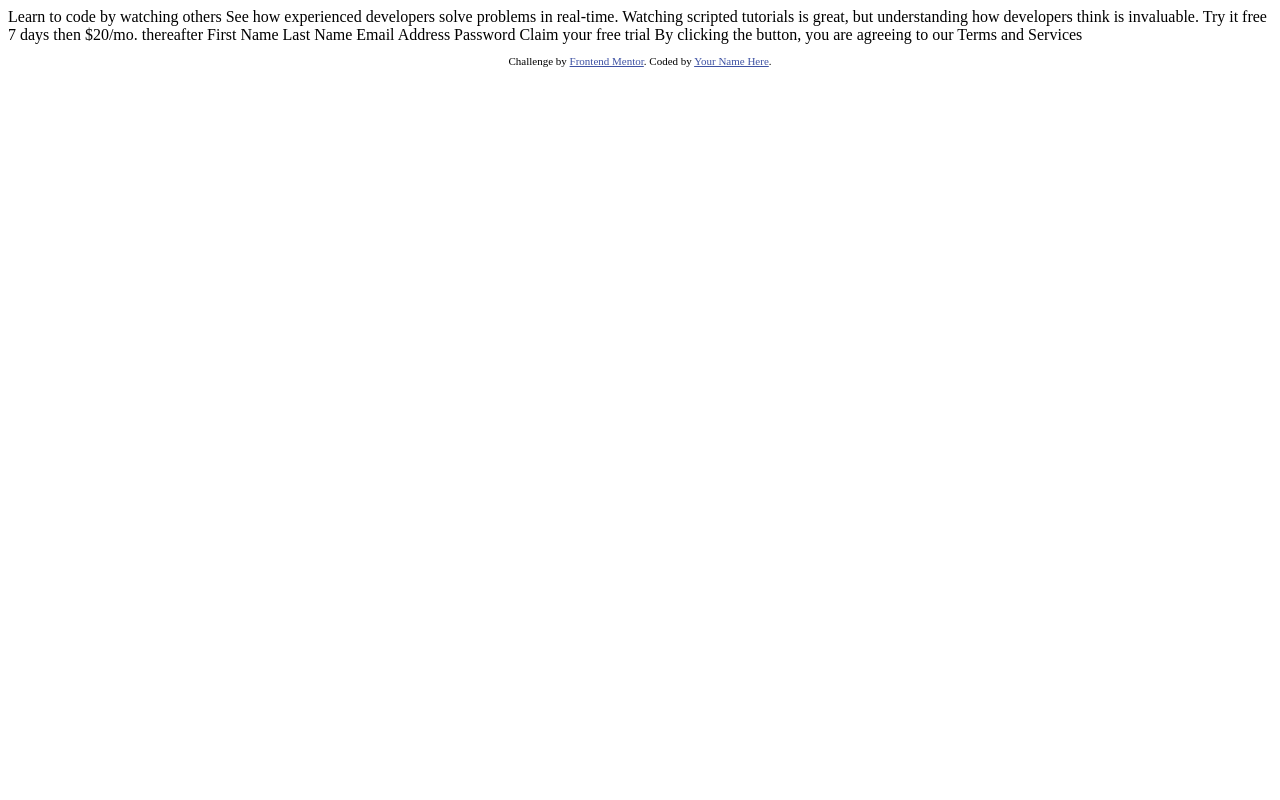
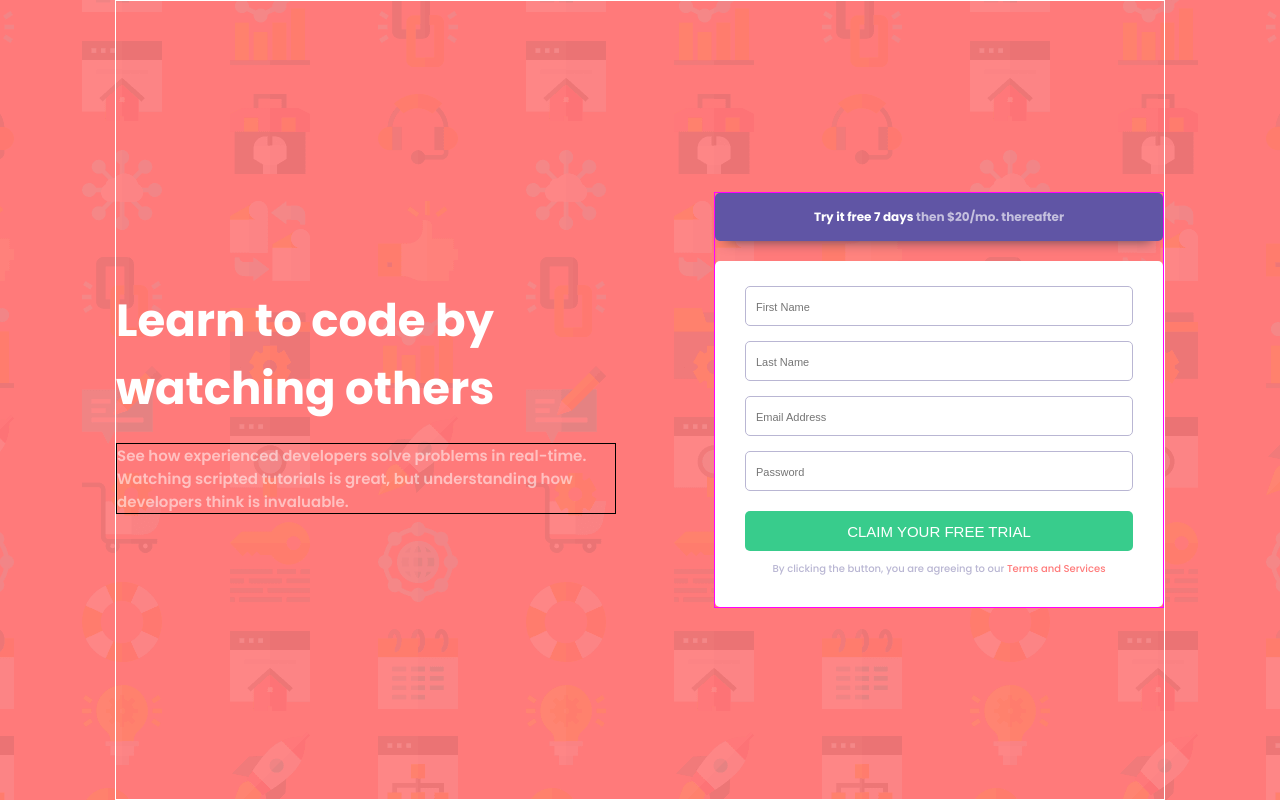
Before and after one commit to Ivondaniela1607/intro-component, a plain HTML site: page index.html in a window 1280 px wide. Drawn offline with Linux system fonts and the light colour scheme.

Commit message:
finish style

```diff
--- a/css/style.css
+++ b/css/style.css
@@ -0,0 +1,156 @@
+*{
+  padding: 0;
+  margin: 0;
+  box-sizing: border-box;
+}
+
+html{
+  font-size: 62.5%;
+  font-family: 'Poppins', sans-serif;
+}
+
+:root{
+  /* ### Primary */
+
+  --Red: hsl(0, 100%, 74%);
+  --Green: hsl(154, 59%, 51%);
+
+/* ### Accent */
+
+  --Blue: hsl(248, 32%, 49%);
+
+/* ### Neutral */
+
+  --Dark-Blue: hsl(249, 10%, 26%);
+  --Grayish-Blue: hsl(246, 25%, 77%);
+
+}
+
+body{
+  font-size: 1.6rem;
+  background-image: url('../images/bg-intro-desktop.png');
+  background-color: var(--Red);
+  background-size: cover;
+  background-repeat: no-repeat;
+  background-position: center;
+  height: 100vh;
+}
+
+.main{
+  border: 1px white solid;
+  width: 90%;
+  max-width: 1050px;
+  min-width: 370px;
+  margin: 0 auto;
+  display: flex;
+  align-items: center;
+  justify-content: space-between;
+  height: 100vh;
+
+}
+
+.main h1{
+  color: white;
+  font-size: 4.5rem;
+}
+
+.detail-content{
+  width: 50%;
+  max-width: 500px;
+  min-width: 370px;
+}
+
+.detail-content p{
+  border: 1px black solid;
+  font-size: 1.5rem;
+  font-weight: 600;
+  color: rgba(255, 255, 255, 0.527);
+  max-width: 800px;
+  min-width: 370px;
+  margin-top: 20px;
+}
+
+.form-content{
+  border: 1px fuchsia solid;
+  width: 75%;
+  max-width: 450px;
+
+}
+
+.free{
+
+  background-color: var(--Blue);
+  border-radius: 5px;
+  padding: 15px 0;
+  display: flex;
+  justify-content: center;
+  align-items: center;
+  margin-bottom: 20px;
+
+  -webkit-box-shadow: 0px 10px 14px -11px rgba(62,60,73,1);
+  -moz-box-shadow: 0px 10px 14px -11px rgba(62,60,73,1);
+  box-shadow: 0px 10px 14px -11px rgba(62,60,73,1);
+
+}
+
+.free span{
+  color: rgba(255, 255, 255, 0.63);
+}
+
+.form-content a{
+  color: white;
+  font-size: 1.2rem;
+  text-decoration: none;
+  font-weight: bold;
+}
+
+.form-detail{
+  border: none;
+  border-radius: 5px;
+  background-color: white;
+  padding: 10px 30px 30px;
+}
+
+.form-detail input{
+  width: 100%;
+  height: 40px;
+  border-radius: 5px;
+  border: 1px var(--Grayish-Blue) solid;
+  outline: none;
+  margin-top: 15px;
+  padding-left: 10px;
+
+}
+
+::placeholder{
+
+  font-size: 1.1rem;
+
+}
+
+.form-detail button{
+  background-color: var(--Green);
+  cursor: pointer;
+  height: 40px;
+  border: none;
+  border-radius: 5px;
+  width: 100%;
+  margin-top: 20px;
+  color: white;
+  text-transform: uppercase;
+  font-size: 1.5rem;
+  font-weight: 400;
+
+}
+
+.form-detail p{
+  font-size: 1.0rem;
+  color: var(--Grayish-Blue);
+  font-weight: 500;
+  text-align: center;
+  margin-top: 10px;
+}
+
+.form-detail span{
+  color: var(--Red);
+}
--- a/index.html
+++ b/index.html
@@ -7,7 +7,9 @@
   <link rel="icon" type="image/png" sizes="32x32" href="./images/favicon-32x32.png">
 
   <title>Frontend Mentor | Intro component with sign up form</title>
-
+  <link rel="preconnect" href="https://fonts.gstatic.com">
+  <link href="https://fonts.googleapis.com/css2?family=Poppins:wght@400;500;600;700&display=swap" rel="stylesheet">
+  <link rel="stylesheet" href="css/style.css">
   <!-- Feel free to remove these styles or customise in your own stylesheet 👍 -->
   <style>
     .attribution { font-size: 11px; text-align: center; }
@@ -16,27 +18,36 @@
 </head>
 <body>
 
-  Learn to code by watching others
+  <main class="main">
+    <section class="detail-content">
+      <h1>Learn to code by <br> watching others</h1>
+      <p>See how experienced developers solve problems in real-time. Watching scripted tutorials is great,
+        but understanding how developers think is invaluable. </p>
 
-  See how experienced developers solve problems in real-time. Watching scripted tutorials is great,
-  but understanding how developers think is invaluable.
+    </section>
+    <section class="form-content">
+      <div class="free">
+        <a href="">Try it free 7 days <span>then $20/mo. thereafter</span> </a>
 
-  Try it free 7 days then $20/mo. thereafter
+      </div>
+      <div class="form-detail">
+        <input type="text" placeholder="First Name ">
+        <input type="text" placeholder="Last Name">
+        <input type="text" placeholder="Email Address">
+        <input type="text" placeholder="Password">
+        <button>Claim your free trial </button>
+        <p>By clicking the button, you are agreeing to our <span>Terms and Services</span></p>
 
-  First Name
-  Last Name
-  Email Address
-  Password
-
-  Claim your free trial
-
-  By clicking the button, you are agreeing to our Terms and Services
-
-  <footer>
+      </div>
+    </section>
+  </main>
+<!--   <footer>
     <p class="attribution">
       Challenge by <a href="https://www.frontendmentor.io?ref=challenge" target="_blank">Frontend Mentor</a>.
       Coded by <a href="#">Your Name Here</a>.
     </p>
-  </footer>
+  </footer> -->
+
+
 </body>
 </html>
```
